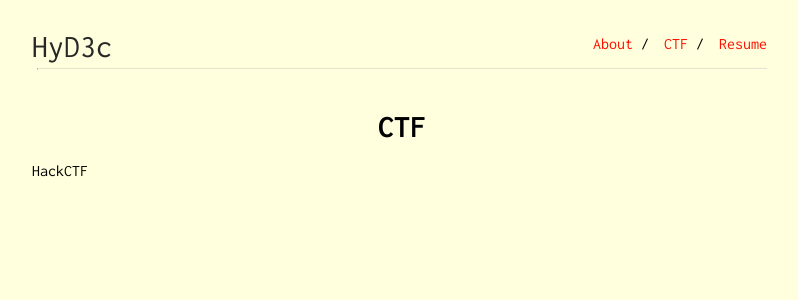
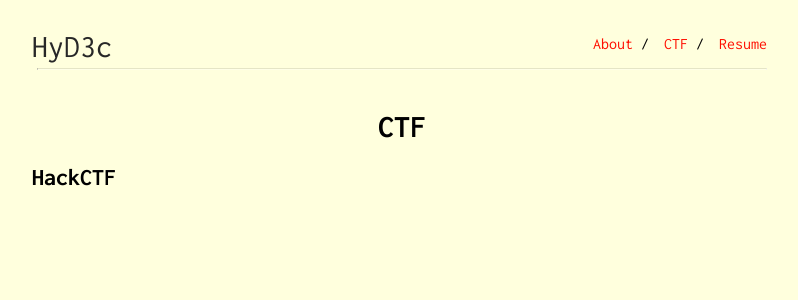
Before and after one commit to HyD3c/HyD3c.github.io, a Jekyll site: the page built from ctf.html, in a window 1280 px wide. Shown: the top 300 px of the page, without its empty margins (238-1036 px from the left). Built offline with Jekyll 4.4.1, drawn with Linux system fonts in a browser that asks for light colours.

Commit message:
Update main.scss

```diff
--- a/css/main.scss
+++ b/css/main.scss
@@ -293,3 +293,7 @@ table tr th :first-child, table tr td :first-child {
 table tr th :last-child, table tr td :last-child {
     margin: 0;
 }
+.ctf-name{
+	font-weight:600;
+	font-size:1.5em;
+}
```
